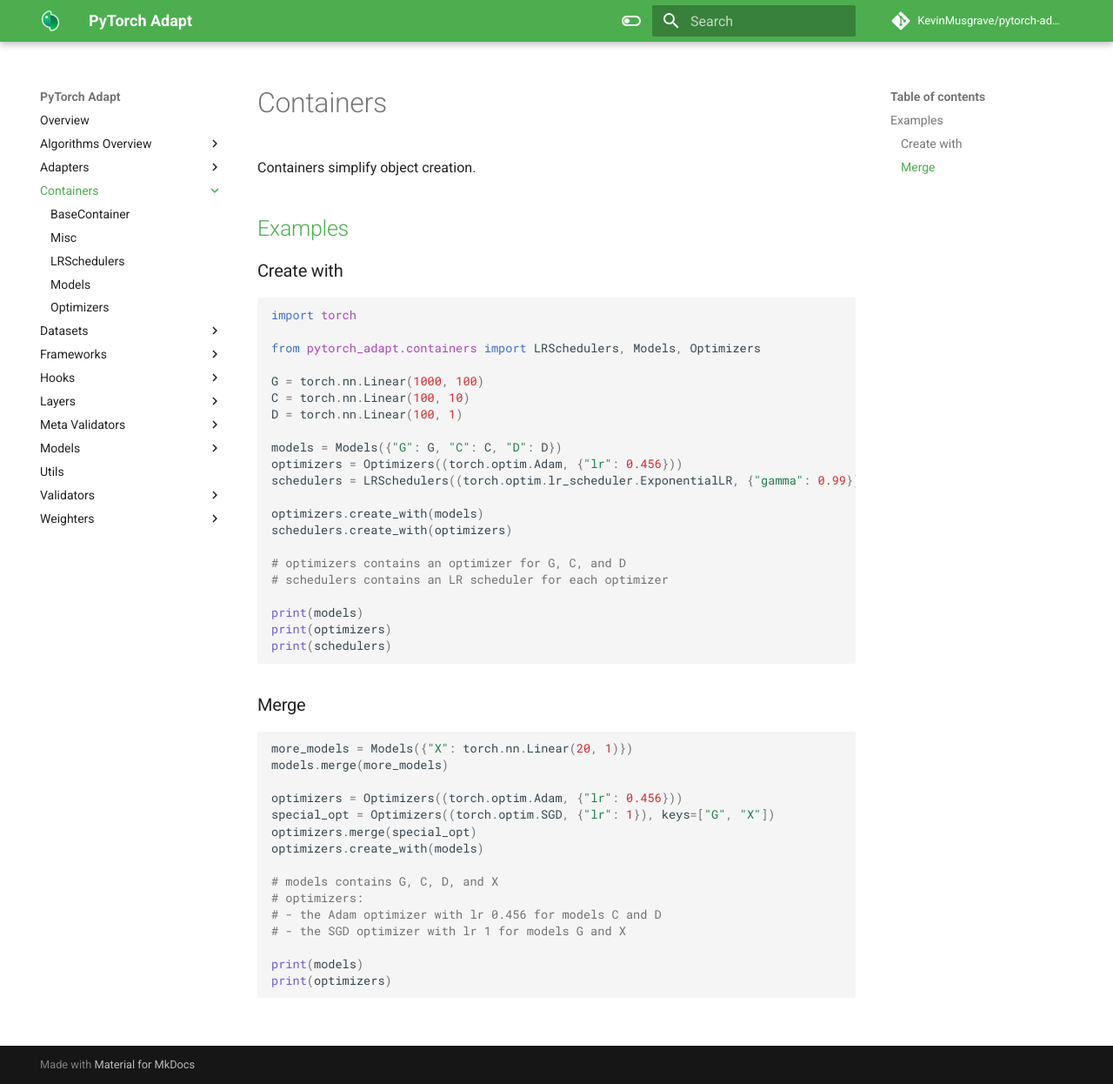
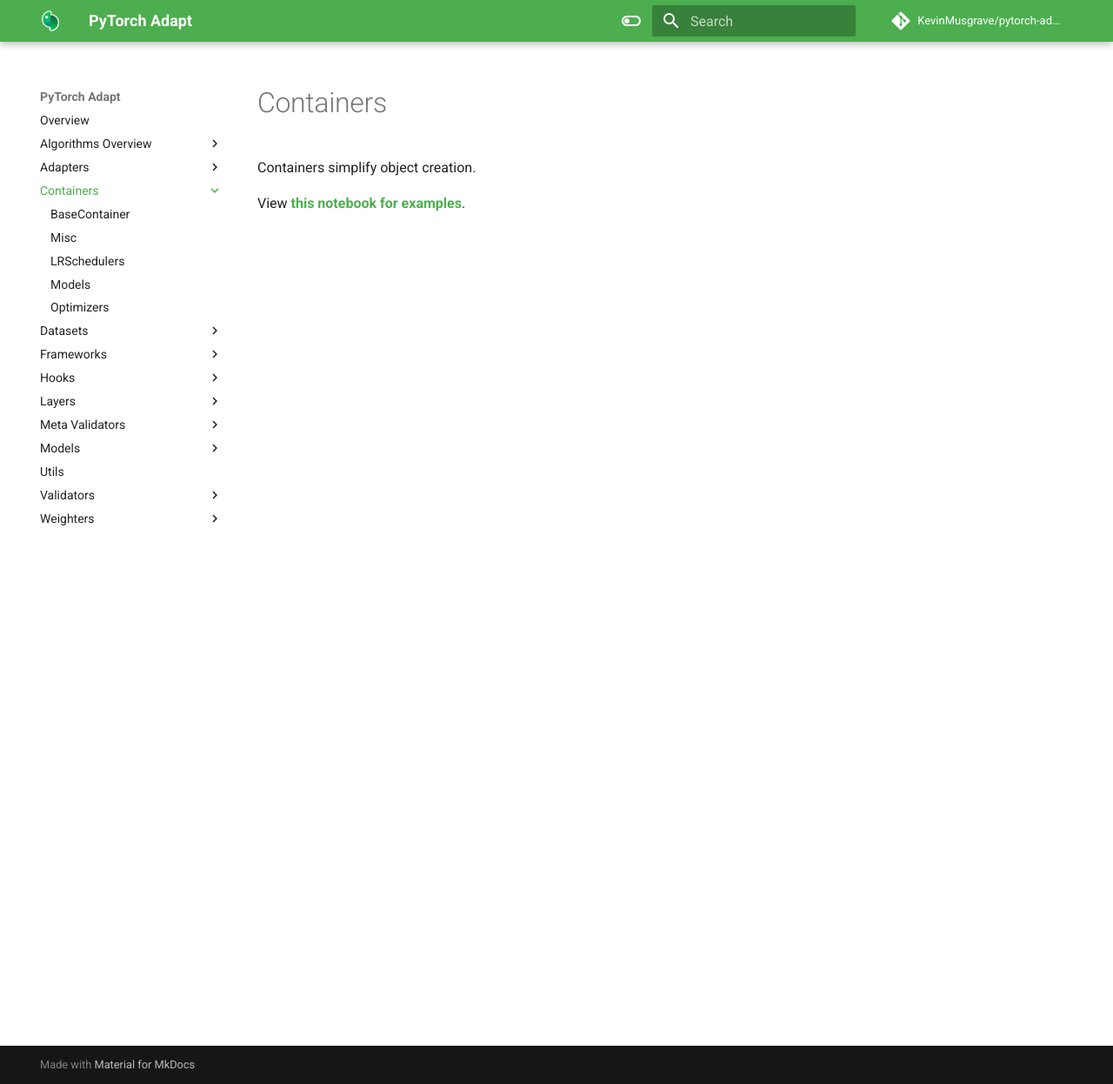
Before and after one commit to KevinMusgrave/pytorch-adapt, an MkDocs documentation site: the page built from docs/containers/index.md, in a window 1280 px wide and 1246 px high. Shown: the whole window at 87% size. Built offline with MkDocs 1.6.1 and Material for MkDocs 9.7.7, drawn with Linux system fonts in a browser that asks for light colours; comment, search, counter and statistics services are not loaded.

Commit message:
Remove redundant code blocks from docs

````diff
--- a/docs/containers/index.md
+++ b/docs/containers/index.md
@@ -2,48 +2,4 @@
 
 Containers simplify object creation.
 
-## [Examples](https://github.com/KevinMusgrave/pytorch-adapt/tree/main/examples/notebooks/docs_examples.ipynb)
-### Create with
-```python
-import torch
-
-from pytorch_adapt.containers import LRSchedulers, Models, Optimizers
-
-G = torch.nn.Linear(1000, 100)
-C = torch.nn.Linear(100, 10)
-D = torch.nn.Linear(100, 1)
-
-models = Models({"G": G, "C": C, "D": D})
-optimizers = Optimizers((torch.optim.Adam, {"lr": 0.456}))
-schedulers = LRSchedulers((torch.optim.lr_scheduler.ExponentialLR, {"gamma": 0.99}))
-
-optimizers.create_with(models)
-schedulers.create_with(optimizers)
-
-# optimizers contains an optimizer for G, C, and D
-# schedulers contains an LR scheduler for each optimizer
-
-print(models)
-print(optimizers)
-print(schedulers)
-```
-
-
-### Merge
-```python
-more_models = Models({"X": torch.nn.Linear(20, 1)})
-models.merge(more_models)
-
-optimizers = Optimizers((torch.optim.Adam, {"lr": 0.456}))
-special_opt = Optimizers((torch.optim.SGD, {"lr": 1}), keys=["G", "X"])
-optimizers.merge(special_opt)
-optimizers.create_with(models)
-
-# models contains G, C, D, and X
-# optimizers:
-# - the Adam optimizer with lr 0.456 for models C and D
-# - the SGD optimizer with lr 1 for models G and X
-
-print(models)
-print(optimizers)
-```
+View **[this notebook for examples](https://github.com/KevinMusgrave/pytorch-adapt/tree/main/examples/notebooks/docs_examples/containers.ipynb)**.
````
Also changed, not shown: docs/adapters/index.md (+1 -40 lines), docs/datasets/index.md (+1 -42 lines), docs/hooks/index.md (+1 -27 lines), docs/weighters/index.md (+1 -20 lines).
